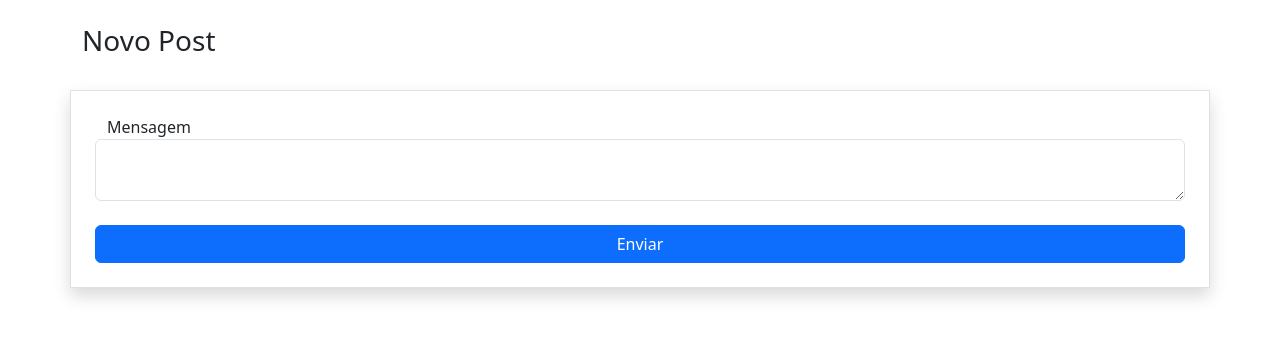
After one commit to Fabio-R-Moraes/Curso_Flask, a Flask app: page /post/novo/ in a window 1280 px wide. The commit adds this page. Shown: the top 339 px of the page. Run offline with Flask 3, Linux system fonts and the light colour scheme.

Commit message:
Relação entre tabelas e criação dos posts

```diff
--- a/estudo/forms.py
+++ b/estudo/forms.py
@@ -1,7 +1,7 @@
 from flask_wtf import FlaskForm
 from wtforms import StringField, SubmitField, TextAreaField, PasswordField
 from wtforms.validators import DataRequired, Email, EqualTo, ValidationError
-from estudo.models import Contatos, User
+from estudo.models import Contatos, User, Post
 from estudo import db, bcrypt
 
 
@@ -66,3 +66,16 @@ class  ContatoForm(FlaskForm):
 
         db.session.add(contato)
         db.session.commit()
+
+class PostForm(FlaskForm):
+    mensagem = TextAreaField('Mensagem', validators=[DataRequired()])
+    btnSubmit = SubmitField('Enviar')
+
+    def save(self, user_id):
+        post = Post(
+            mensagem = self.mensagem.data,
+            user_id = user_id
+        )
+
+        db.session.add(post)
+        db.session.commit()
--- a/estudo/templates/nav.html
+++ b/estudo/templates/nav.html
@@ -1,3 +1,5 @@
 <a href="/" class="btn btn-dark">Home</a>
 <a href="{{ url_for('contato') }}" class="btn btn-primary">Contato</a>
 <a href="{{ url_for('contatoLista') }}" class="btn btn-info">Lista de Contatos</a>
+<a href="{{ url_for('postNovo') }}" class="btn btn-secondary">Novo Post</a>
+<a href="{{ url_for('postLista') }}" class="btn btn-secondary">Lista de Posts</a>
--- /dev/null
+++ b/estudo/templates/postNovo.html
@@ -0,0 +1,17 @@
+{% extends 'base.html' %}
+{% block content %}
+    <div class="container">
+            <div class="row mt-4">
+                <h3>Novo Post</h3>
+            </div>
+            <form action="" method="post" class="row mt-4 p-4 rounde border shadow">
+                {{ form.csrf_token }}
+
+                {{ form.mensagem.label() }}
+                {{ form.mensagem(class="form-control") }}
+
+                {{ form.btnSubmit(class="btn btn-primary mt-4 col-12") }}
+            </form>
+    </div>
+    <script src="https://cdn.jsdelivr.net/npm/bootstrap@5.3.3/dist/js/bootstrap.bundle.min.js" integrity="sha384-YvpcrYf0tY3lHB60NNkmXc5s9fDVZLESaAA55NDzOxhy9GkcIdslK1eN7N6jIeHz" crossorigin="anonymous"></script>
+{% endblock %}
--- a/estudo/view.py
+++ b/estudo/view.py
@@ -1,7 +1,7 @@
 from estudo import app, db
 from flask import render_template, url_for, request, redirect
-from estudo.models import Contatos
-from estudo.forms import ContatoForm, UserForm,LoginForm
+from estudo.models import Contatos, Post
+from estudo.forms import ContatoForm, UserForm,LoginForm, PostForm
 from flask_login import login_user, logout_user, current_user
 
 @app.route('/', methods=['GET', 'POST'])
@@ -39,6 +39,21 @@ def logout():
 
     return redirect(url_for('homepage'))
 
+@app.route('/post/novo/', methods=['GET', 'POST'])
+def postNovo():
+    form = PostForm()
+    if form.validate_on_submit():
+        form.save(current_user.id)
+
+        return redirect(url_for('homepage'))
+
+    return render_template("postNovo.html", form=form)
+
+@app.route('/post/lista')
+def postLista():
+    posts = Post.query.all()
+    print(current_user.posts)
+    return render_template("postLista.html", posts=posts)
 
 #Formato INSEGURO, pode ser utilizado mas NÃO é recomendado
 @app.route('/contato_old/', methods=['GET','POST'])
```
Also changed, not shown: estudo/models.py (+10 -0 lines), estudo/templates/postLista.html (added, +30 -0 lines), migrations/versions/4ca8e8ec8199_.py (added, +35 -0 lines), instance/curso_flask.db.
